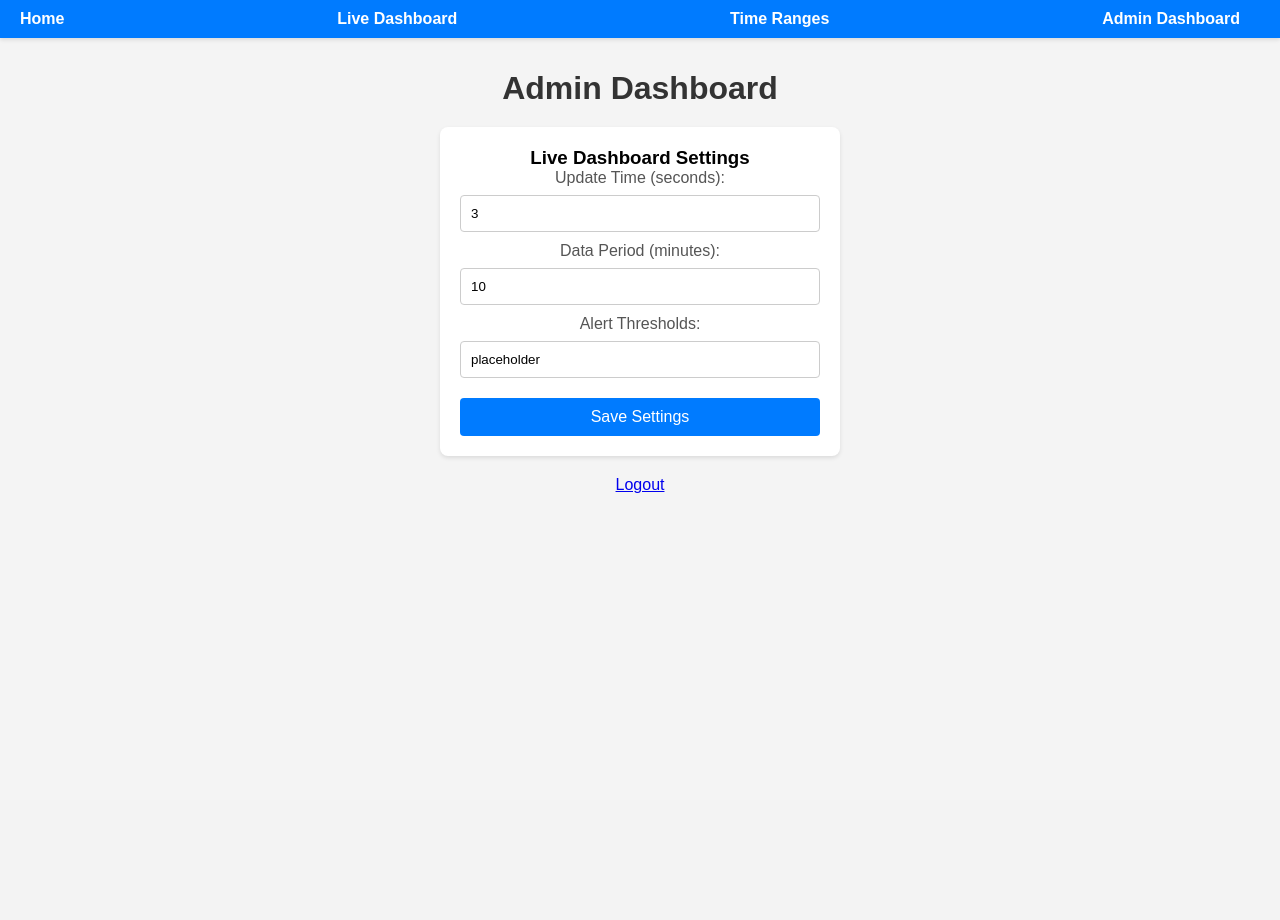
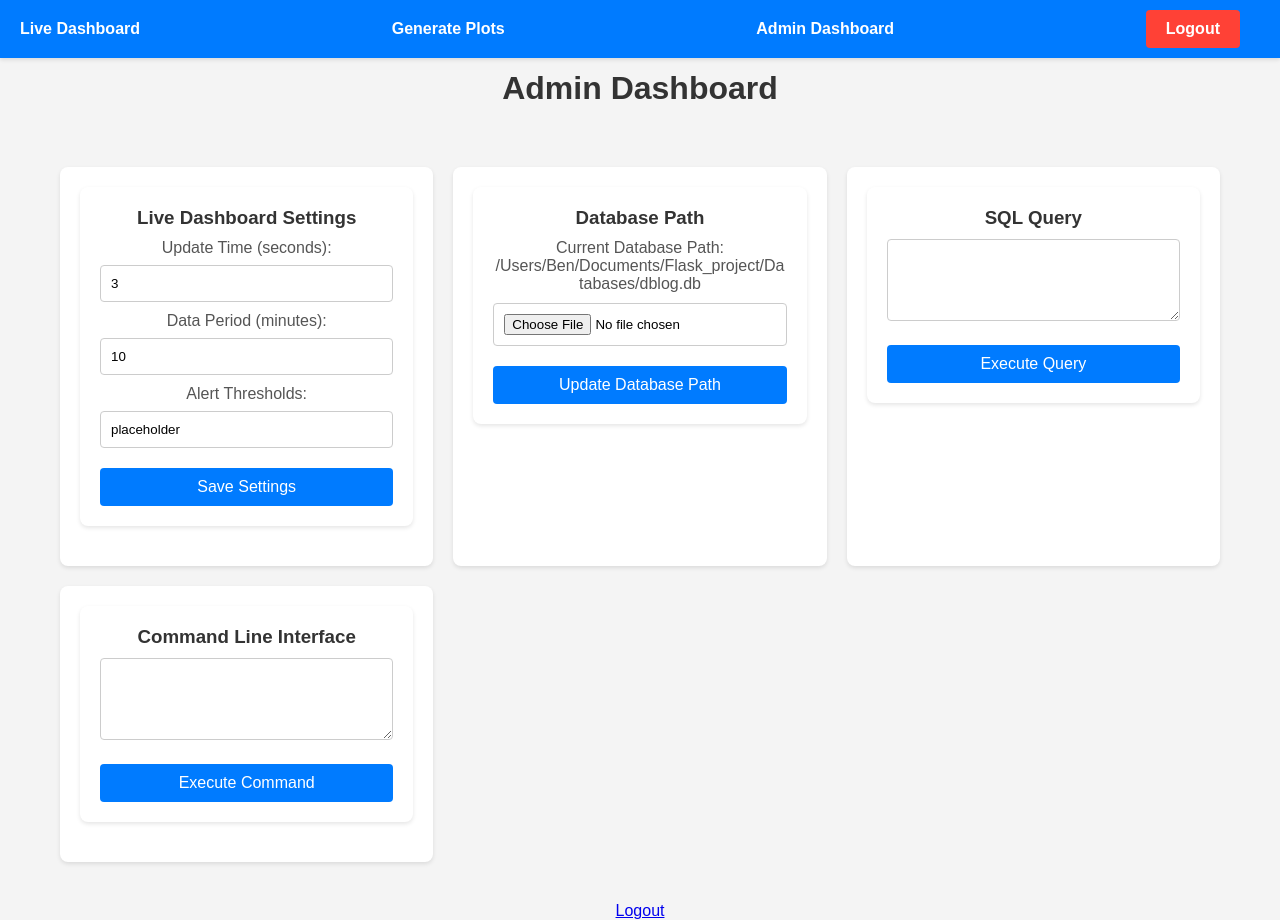
Before and after one commit to BenVengerik/Flask_project, a Flask app: page /admin in a window 1280 px wide. Before the commit the page ends 493 px from the top, so only its background shows below. Run offline with Flask 3, Linux system fonts and the light colour scheme; the visitor is signed in with stand-in values (Sample User, id 1).

Commit message:
Removed Home page, added CLI, SQL Query and Database Path Update to Admin Dashboard

```diff
--- a/server.py
+++ b/server.py
@@ -5,6 +5,7 @@ import json
 import os
 import sqlite3
 import csv
+import subprocess
 
 # Initialize the Flask application
 app = Flask(__name__)
@@ -80,7 +81,7 @@ def admin_login():
 def admin_logout():
     session.pop("admin_logged_in", None)
     flash("Logged out successfully.")
-    return redirect(url_for("index"))
+    return redirect(url_for("dashboard"))
 
 @app.route('/admin', methods=["GET", "POST"])
 def admin_dashboard():
@@ -116,6 +117,83 @@ def admin_dashboard():
 
     return render_template("admin_dashboard.html", settings=settings)
 
+@app.route('/admin/update_db_path', methods=["POST"])
+def update_db_path():
+    if not session.get("admin_logged_in"):
+        return redirect(url_for("admin_login"))
+    try:
+        if 'db_path' in request.files and request.files['db_path'].filename != '':
+            db_path_file = request.files['db_path']
+            db_path = os.path.join("/Users/Ben/Documents/Flask_project/Databases", db_path_file.filename)
+            db_path_file.save(db_path)
+            settings["db_path"] = db_path
+
+            # Save settings to file
+            with open(SETTINGS_FILE, "w") as f:
+                json.dump(settings, f)
+
+            flash("Database path updated successfully.")
+        else:
+            flash("No file selected for updating the database path.", "error")
+        return redirect(url_for("admin_dashboard"))
+    except Exception as e:
+        flash(f"An error occurred while updating the database path: {e}", "error")
+        return redirect(url_for("admin_dashboard"))
+
+
+@app.route('/admin/execute_query', methods=["POST"])
+def execute_query():
+    if not session.get("admin_logged_in"):
+        return redirect(url_for("admin_login"))
+    try:
+        sql_query = request.form["sql_query"]
+
+        # Connect to the database
+        con = sqlite3.connect(settings["db_path"])
+        cursor = con.cursor()
+
+        # Execute the query
+        cursor.execute(sql_query)
+        con.commit()
+
+        # Fetch the results if it's a SELECT query
+        if sql_query.strip().lower().startswith("select"):
+            rows = cursor.fetchall()
+            columns = [description[0] for description in cursor.description]
+            con.close()
+            return render_template("query_results.html", rows=rows, columns=columns)
+
+        con.close()
+        flash("Query executed successfully.")
+        return redirect(url_for("admin_dashboard"))
+    except sqlite3.Error as e:
+        flash(f"An error occurred while executing the query: {e}", "error")
+        return redirect(url_for("admin_dashboard"))
+    except Exception as e:
+        flash(f"An error occurred: {e}", "error")
+        return redirect(url_for("admin_dashboard"))
+
+
+@app.route('/admin/execute_cli', methods=["POST"])
+def execute_cli():
+    if not session.get("admin_logged_in"):
+        return redirect(url_for("admin_login"))
+    try:
+        cli_command = request.form["cli_command"]
+
+        # Execute the CLI command
+        result = subprocess.run(cli_command, shell=True, capture_output=True, text=True)
+
+        # Capture the output and errors
+        output = result.stdout
+        error = result.stderr
+
+        return render_template("cli_results.html", command=cli_command, output=output, error=error)
+    except Exception as e:
+        flash(f"An error occurred while executing the CLI command: {e}", "error")
+        return redirect(url_for("admin_dashboard"))
+
+
 @app.route('/dashboard')
 def dashboard():
     """
@@ -126,11 +204,9 @@ def dashboard():
             settings = json.load(f)
     except Exception as e:
         flash(f"An error occurred while loading settings: {e}", "error")
-        return redirect(url_for("index"))
+        return redirect(url_for("dashboard"))
 
     return render_template("dashboard.html", settings=settings)
-
-
 
 @app.route("/plot/check")
 def check_data():
--- a/static/styles/style.css
+++ b/static/styles/style.css
@@ -41,6 +41,22 @@ nav a:hover {
     text-decoration: underline; /* Underline on hover */
 }
 
+/* Style for the logout button */
+.logout-button {
+    background-color: #FF4136; /* Red background */
+    color: #fff; /* White text */
+    padding: 10px 20px; /* Padding inside the button */
+    border: none; /* Remove border */
+    border-radius: 4px; /* Rounded corners */
+    cursor: pointer; /* Pointer cursor on hover */
+    text-decoration: none; /* Remove underline */
+    font-size: 16px; /* Increase font size */
+}
+
+.logout-button:hover {
+    background-color: #C0392B; /* Darker red on hover */
+}
+
 /* Style for the main content area */
 main {
     flex: 1; /* Take up remaining space */
@@ -62,6 +78,7 @@ form {
     max-width: 400px; /* Max width */
     margin-bottom: 20px; /* Space below the form */
     text-align: center; /* Center the text */
+    word-wrap: break-word; /* Break long words */
 }
 
 /* Style for the settings form */
@@ -91,6 +108,13 @@ h2 {
     margin-bottom: 10px; /* Space below the heading */
 }
 
+/* Style for the h3 element */
+h3 {
+    text-align: center; /* Center the text */
+    color: #333; /* Dark gray color */
+    margin-bottom: 10px; /* Space below the heading */
+}
+
 /* Style for the label element */
 label {
     display: block; /* Block-level element */
@@ -109,6 +133,17 @@ input[type="datetime-local"] {
     border: 1px solid #ccc; /* Light gray border */
     border-radius: 4px; /* Rounded corners */
     box-sizing: border-box; /* Ensure padding is included in the width */
+}
+
+/* Style for the textarea elements */
+textarea {
+    width: 100%; /* Full width */
+    padding: 10px; /* Padding inside the textarea */
+    margin-bottom: 10px; /* Space below the textarea */
+    border: 1px solid #ccc; /* Light gray border */
+    border-radius: 4px; /* Rounded corners */
+    box-sizing: border-box; /* Ensure padding is included in the width */
+    resize: vertical; /* Allow vertical resizing only */
 }
 
 /* Style for the checkbox group */
@@ -217,3 +252,34 @@ img {
     border-radius: 4px; /* Rounded corners */
     box-shadow: 0 2px 4px rgba(0, 0, 0, 0.1); /* Light shadow */
 }
+
+/* Ensure the current database path text wraps properly */
+.current-db-path {
+    word-wrap: break-word; /* Break long words */
+    white-space: pre-wrap; /* Preserve whitespace and wrap text */
+    margin-bottom: 10px; /* Space below the text */
+    color: #555; /* Medium gray color */
+}
+
+/* Style for the admin grid */
+.admin-grid {
+    display: grid; /* Use grid layout */
+    grid-template-columns: repeat(auto-fit, minmax(300px, 1fr)); /* Responsive columns */
+    gap: 20px; /* Space between grid items */
+    width: 100%; /* Full width */
+    max-width: 1200px; /* Max width */
+    margin: 20px auto; /* Center the grid */
+    padding: 20px; /* Padding around the grid */
+}
+
+/* Style for the admin grid items */
+.admin-grid-item {
+    background: #fff; /* White background */
+    padding: 20px; /* Padding inside the grid item */
+    border-radius: 8px; /* Rounded corners */
+    box-shadow: 0 2px 4px rgba(0, 0, 0, 0.1); /* Light shadow */
+    display: flex; /* Use flexbox layout */
+    flex-direction: column; /* Arrange children in a column */
+    align-items: center; /* Center children horizontally */
+    text-align: left; /* Align text to the left */
+}
--- a/templates/admin_dashboard.html
+++ b/templates/admin_dashboard.html
@@ -4,7 +4,10 @@
 
 {% block content %}
     <h1>Admin Dashboard</h1>
-    <form method="POST" action="/admin">
+
+    <div class="admin-grid">
+        <div class="admin-grid-item">
+            <form method="POST" action="/admin/update_settings">
                 <h3>Live Dashboard Settings</h3>
                 <label for="update_time">Update Time (seconds):</label>
                 <input type="number" id="update_time" name="update_time" value="{{ settings['update_time'] }}" required>
@@ -17,5 +20,36 @@
 
                 <button type="submit">Save Settings</button>
             </form>
+        </div>
+
+        <div class="admin-grid-item">
+            <form method="POST" action="/admin/update_db_path" enctype="multipart/form-data">
+                <h3>Database Path</h3>
+                <p class="current-db-path">Current Database Path: {{ settings['db_path'] }}</p>
+                <input type="file" id="db_path" name="db_path">
+
+                <button type="submit">Update Database Path</button>
+            </form>
+        </div>
+
+        <div class="admin-grid-item">
+            <form method="POST" action="/admin/execute_query">
+                <h3>SQL Query</h3>
+                                <textarea id="sql_query" name="sql_query" rows="4" cols="50" required></textarea>
+
+                <button type="submit">Execute Query</button>
+            </form>
+        </div>
+
+        <div class="admin-grid-item">
+            <form method="POST" action="/admin/execute_cli">
+                <h3>Command Line Interface</h3>
+                                <textarea id="cli_command" name="cli_command" rows="4" cols="50" required></textarea>
+
+                <button type="submit">Execute Command</button>
+            </form>
+        </div>
+    </div>
+
     <a href="{{ url_for('admin_logout') }}">Logout</a>
 {% endblock %}
--- a/templates/admin_login.html
+++ b/templates/admin_login.html
@@ -14,6 +14,6 @@
         <input type="password" name="password" required><br>
         <button type="submit">Login</button>
     </form>
-    <a href="/index">Back</a>
+    <a href="/dashboard">Back</a>
 </body>
 </html>
--- a/templates/base.html
+++ b/templates/base.html
@@ -4,16 +4,18 @@
 <head>
     <meta charset="UTF-8">
     <meta name="viewport" content="width=device-width, initial-scale=1.0">
-    <title>{% block title %}My Flask App{% endblock %}</title>
+    <title>{% block title %}Flask Project{% endblock %}</title>
     <link href="{{ url_for('static', filename='styles/style.css') }}" rel="stylesheet" />
 </head>
 
 <body>
     <nav>
-        <a href="/">Home</a>
         <a href="/dashboard">Live Dashboard</a>
-        <a href="/range">Time Ranges</a>
+        <a href="/range">Generate Plots</a>
         <a href="/admin">Admin Dashboard</a>
+        {% if session.get('admin_logged_in') %}
+            <a href="/admin/logout" class="logout-button">Logout</a>
+        {% endif %}
     </nav>
 
     <div class="flash-container">
--- a/templates/range.html
+++ b/templates/range.html
@@ -1,6 +1,6 @@
 {% extends "base.html" %}
 
-{% block title %}Time Ranges{% endblock %}
+{% block title %}Generate Plots{% endblock %}
 
 {% block content %}
     <h1>Select Time Range & Data Types</h1>
@@ -41,5 +41,4 @@
         <button type="submit">Generate Plot</button>
     </form>
 
-    <a href="/index">Back</a>
 {% endblock %}
```
Also changed, not shown: alerts.py (deleted, +0 -15 lines), templates/cli_results.html (added, +18 -0 lines), templates/query_results.html (added, +32 -0 lines), unit_conversion_check.py (deleted, +0 -33 lines), static/plot.png, 1 other file. Lines whose indentation alone changed are shown as unchanged.
